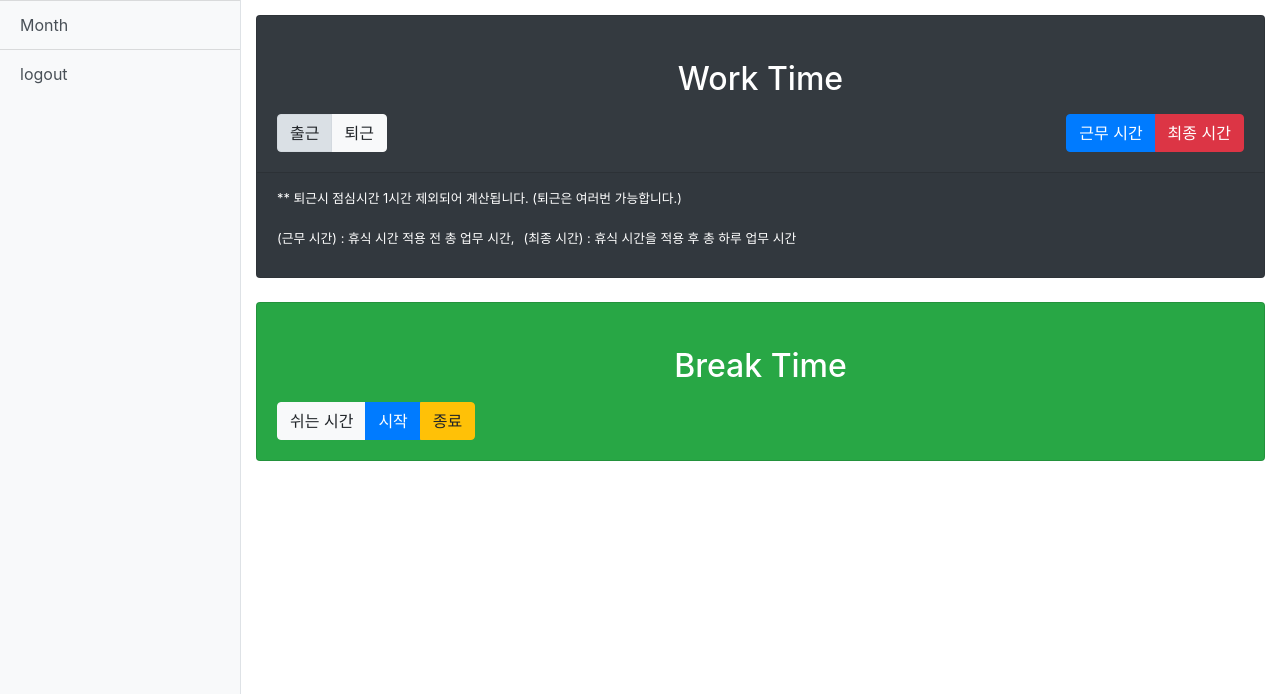
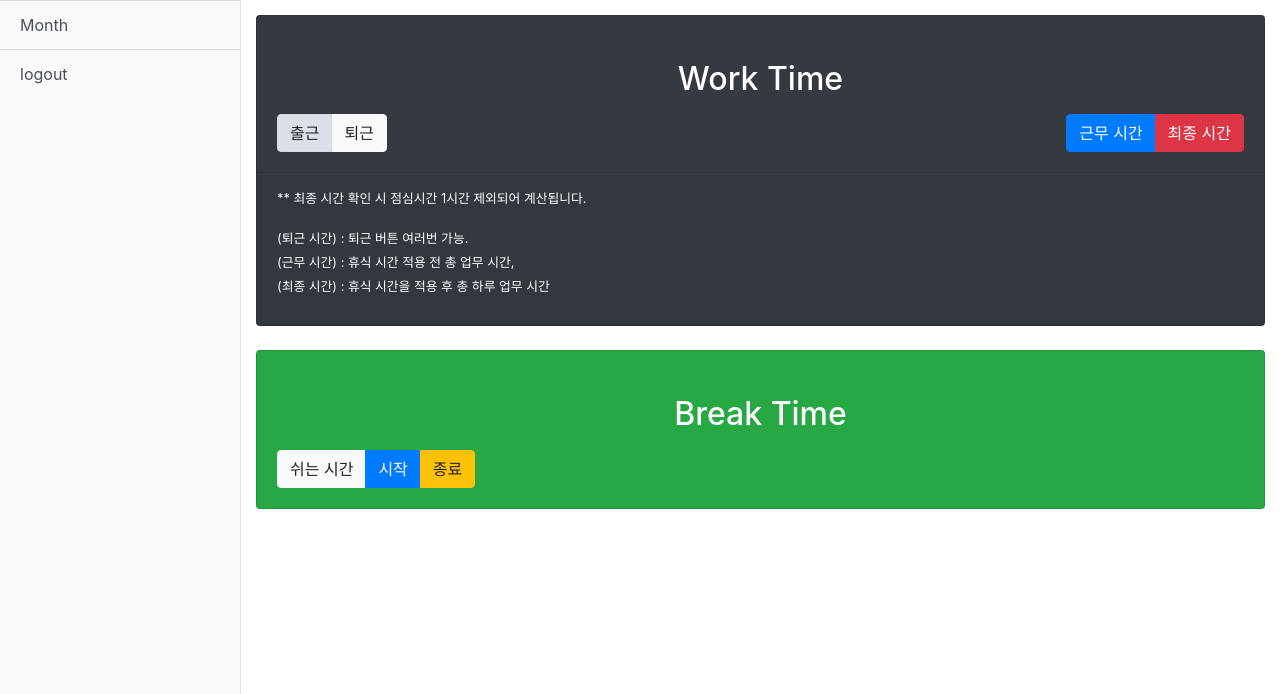
Before and after one commit to GODPARK/Work_time_check, a Django app: template works/templates/works/index.html in a window 1280 px wide. Shown: the part 106-800 px from the top of the page. Run offline with Django 3.2, Linux system fonts and the light colour scheme; the template is opened without the code that fills it, so the values that code supplies are empty; some libraries are stand-ins or nearby versions.

Commit message:
ui 변경 및 점심시간 계산 변경 최종 보여주는 시간만

```diff
--- a/works/services.py
+++ b/works/services.py
@@ -103,8 +103,9 @@ class ServiceMethods:
             nowTypeTime = datetime.strptime(nowDateString,'%Y-%m-%d %H:%M:%S')
             totalTime = nowTypeTime - dateTypeTime
 
-            # 점심 시간 포함
+            #점심 시간 포함
             # totalStringTime = str(totalTime + timedelta(hours=-1)).split('.')[0]
+            # 점심 시간 미포함
             totalStringTime = str(totalTime).split('.')[0]
 
             todayWork.workEndTime = serverTime
@@ -194,7 +195,7 @@ class ServiceMethods:
 
             totalTime[2] = divmod(tempTotalTime[2] , 60 )[1]
             totalTime[0], totalTime[1] = divmod( divmod(tempTotalTime[2] , 60 )[0]  + tempTotalTime[1] , 60 )
-            totalTime[0] += tempTotalTime[0]
+            totalTime[0] += tempTotalTime[0] -1
 
 
             result = str(totalTime[0]) + ":" + str(totalTime[1]) + ":" + str(totalTime[2])
--- a/works/templates/works/index.html
+++ b/works/templates/works/index.html
@@ -97,10 +97,11 @@
           </div>
           <div class="card-footer">
             <p>
-              <small> ** 퇴근시 점심시간 1시간 제외되어 계산됩니다. (퇴근은 여러번 가능합니다.) </small>&nbsp;
+              <small> ** 최종 시간 확인 시 점심시간 1시간 제외되어 계산됩니다. </small>&nbsp;
             </p>
             <p>
-              <small> (근무 시간) : 휴식 시간 적용 전 총 업무 시간,</small>&nbsp;
+              <small> (퇴근 시간) : 퇴근 버튼 여러번 가능.</small>&nbsp;<br>
+              <small> (근무 시간) : 휴식 시간 적용 전 총 업무 시간,</small>&nbsp;<br>
               <small> (최종 시간) : 휴식 시간을 적용 후 총 하루 업무 시간</small>
             </p>
           </div>
```
